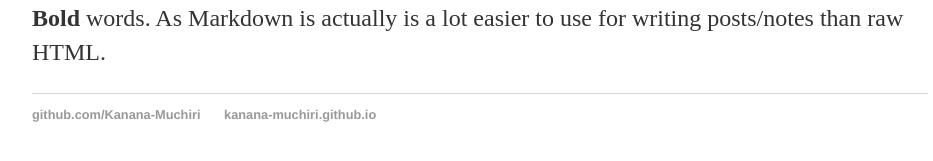
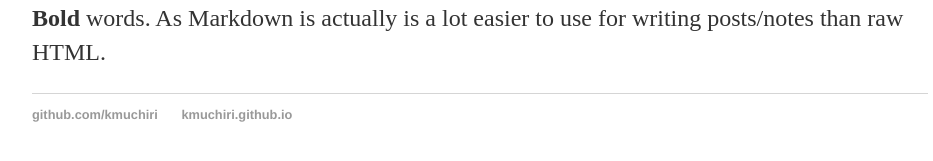
Before and after one commit to Kanana-Muchiri/f28wp, a Jekyll site: the page built from _posts/2021-09-01-site-launched.md, in a window 1280 px wide. Shown: the part 320-481 px from the top of the page, without its empty margins (160-1093 px from the left). Built offline with Jekyll 4.4.1, drawn with Linux system fonts in a browser that asks for light colours.

Commit message:
Update default.html
Changed github and website link

```diff
--- a/_layouts/default.html
+++ b/_layouts/default.html
@@ -21,8 +21,8 @@
 
    <footer>
          <ul>
-           <li><a href="https://github.com/Kanana-Muchiri">github.com/Kanana-Muchiri</a></li>
-           <li><a href="https://kanana-muchiri.github.io">kanana-muchiri.github.io </a></li>
+           <li><a href="https://github.com/kmuchiri">github.com/kmuchiri</a></li>
+           <li><a href="https://kmuchiri.github.io">kmuchiri.github.io </a></li>
          </ul>
     </footer>
    </body>
```
